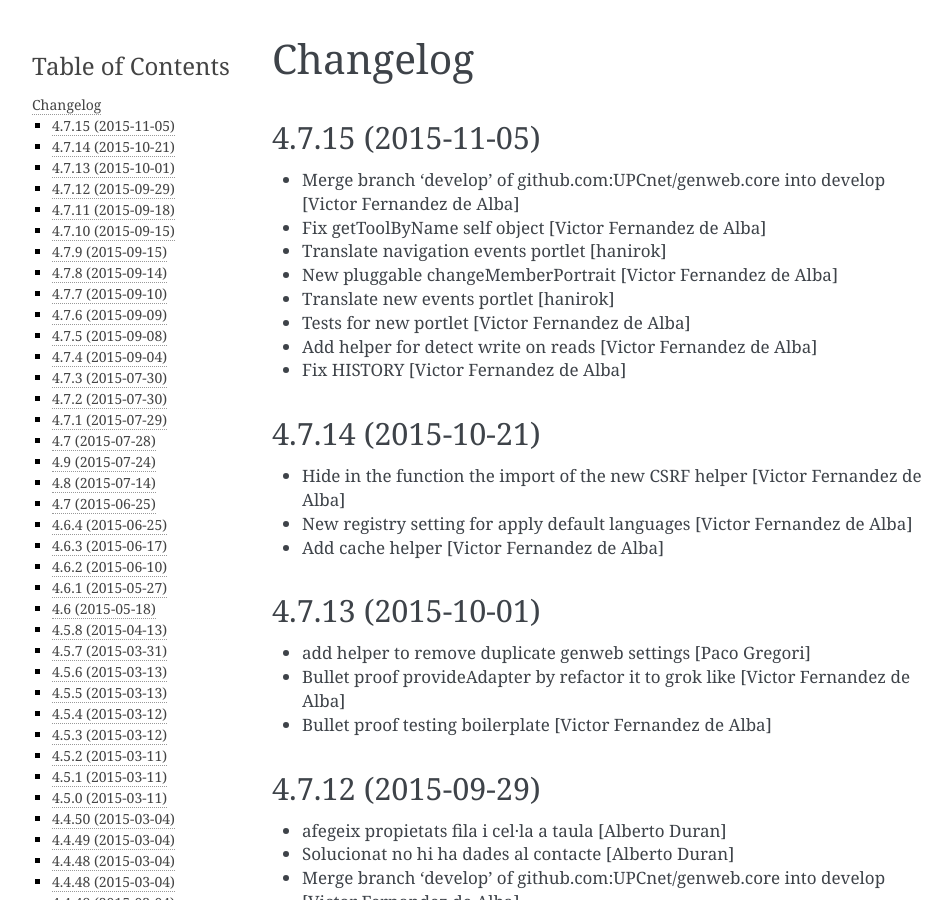
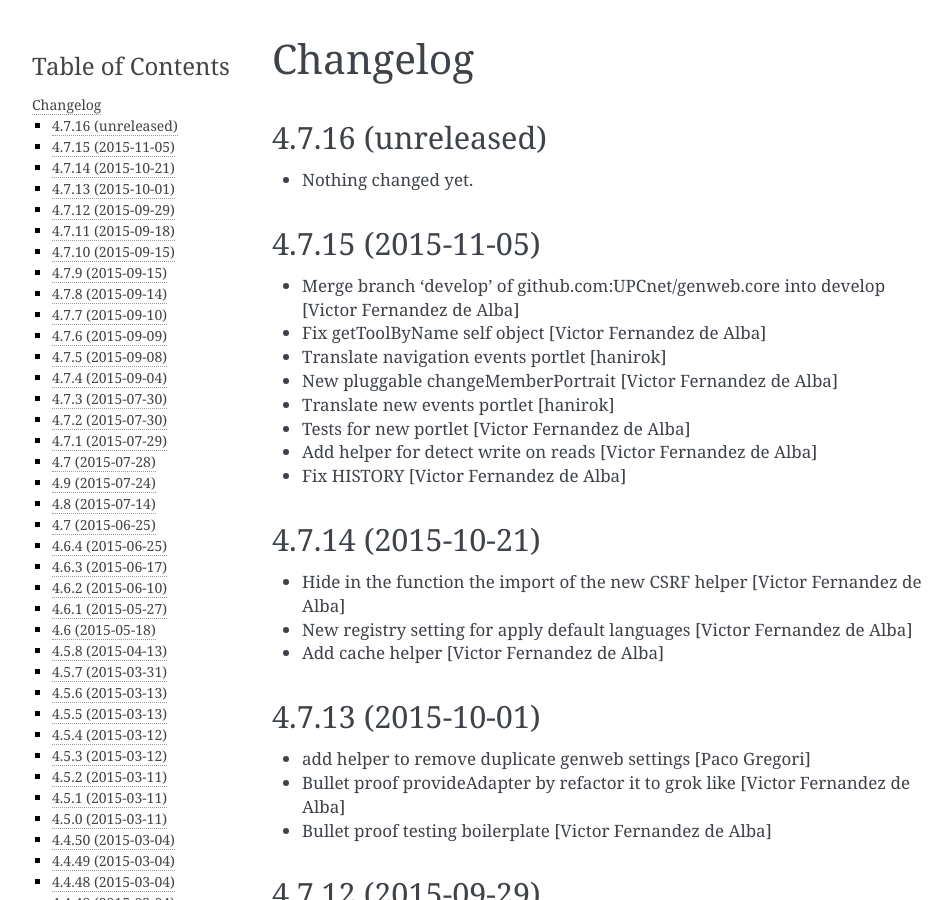
Before and after one commit to UPCnet/genweb.core, a Sphinx documentation site: the page built from docs/HISTORY.rst, in a window 1280 px wide and 900 px high. Shown: the whole window, without its empty margins (148-1100 px from the left). Built offline with Sphinx 7.4.7, drawn with Linux system fonts in a browser that asks for light colours.

Commit message:
Back to development: 4.7.16

```diff
--- a/docs/HISTORY.rst
+++ b/docs/HISTORY.rst
@@ -1,5 +1,11 @@
 Changelog
 =========
+
+4.7.16 (unreleased)
+-------------------
+
+- Nothing changed yet.
+
 
 4.7.15 (2015-11-05)
 -------------------
--- a/setup.py
+++ b/setup.py
@@ -1,7 +1,7 @@
 from setuptools import setup, find_packages
 import os
 
-version = '4.7.15'
+version = '4.7.16.dev0'
 
 README = open('README.rst').read()
 HISTORY = open(os.path.join('docs', 'HISTORY.rst')).read()
```
